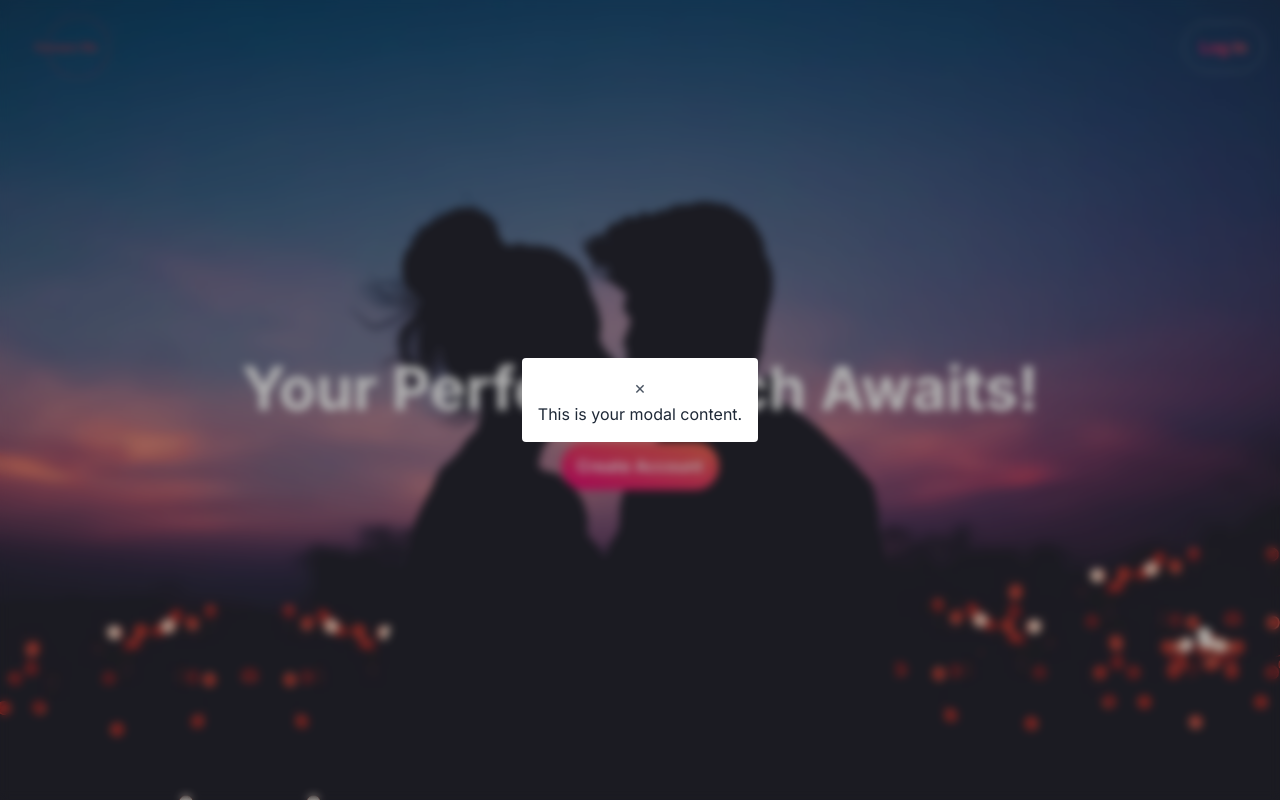
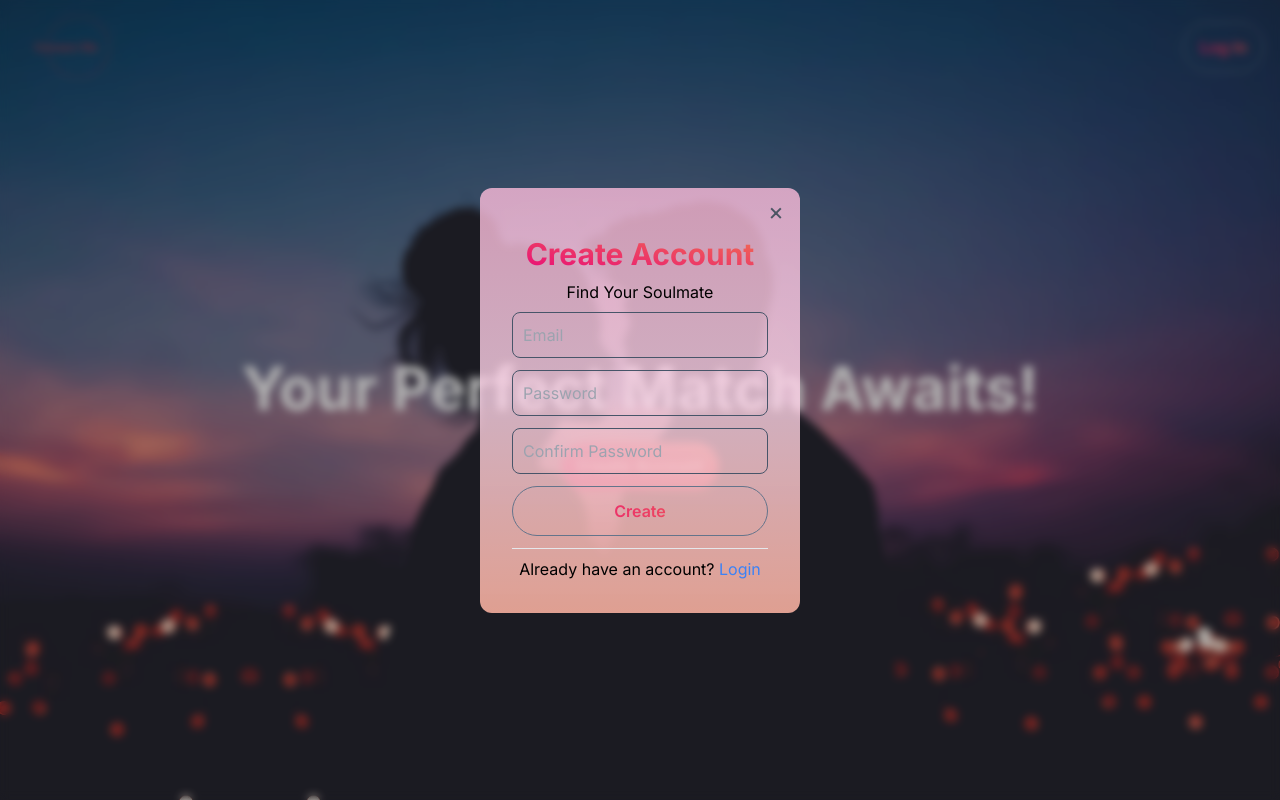
Before and after one commit to K-Aayush/ConnectMe, a Next.js app: page / in a window 1280 px wide. Both pictures are taken after a click on the button "Create Account". Built offline with nearby package versions, Linux system fonts and the light colour scheme.

Commit message:
create acc popup form

```diff
--- a/src/components/AuthModal.tsx
+++ b/src/components/AuthModal.tsx
@@ -1,21 +1,99 @@
 "use client"
 
+import { useState } from "react";
+import { Button } from "./index";
+
 const AuthModal = ({ isVisible, onClose }: any) => {
+
+    const [email, setEmail] = useState<string | null>(null);
+    const [password, setPassword] = useState<string | null>(null);
+    const [confirmPassword, setConfirmPassword] = useState<string | null>(null);
+    const [error, setError] = useState<string | null>(null);
+
     if (!isVisible) return null;
 
-    const handleOnClose = () => {
-        onClose()
+
+    const handleOnClose = (e: React.MouseEvent<HTMLDivElement>) => {
+        const target = e.target as HTMLDivElement;
+        if (target.id === "container") {
+            onClose();
+        }
+    };
+
+
+
+    const handleSubmit = (e: React.FormEvent<HTMLFormElement>) => {
+        e.preventDefault();
     }
 
+
+
     return (
-        <div className="fixed inset-0 bg-black bg-opacity-30 backdrop-blur-sm flex justify-center items-center">
-            <div className="bg-white p-4 rounded">
-                <div onClick={handleOnClose} className="cursor-pointer">
-                    <span className="text-gray-600 text-lg">×</span>
+        <div
+            id="container"
+            onClick={handleOnClose}
+            className="fixed inset-0 bg-black bg-opacity-30 backdrop-blur-sm flex justify-center items-center"
+        >
+            <div className="relative bg-gradient-to-b from-[#fdbcdbcb] via-[#ffd6eacb] to-[#ffb5a4dc] p-8 rounded-xl">
+                <div className="flex flex-col items-center justify-center gap-2">
+                    <h1 className="mt-4 text-transparent bg-clip-text bg-gradient-to-tr from-[#e90b78] to-[#f06e52] text-3xl font-bold" >
+                        Create Account
+                    </h1>
+                    <p className="text-black">
+                        Find Your Soulmate
+                    </p>
+                    <form
+                        className="flex flex-col gap-3"
+                        onSubmit={handleSubmit}
+                        action="">
+                        <input
+                            className="border border-slate-600 bg-transparent text-gray-900 text-md rounded-lg block w-full p-2.5"
+                            type="email"
+                            id="email"
+                            name="email"
+                            placeholder="Email"
+                            required={true}
+                            onChange={(e: React.ChangeEvent<HTMLInputElement>) => setEmail(e.target.value)}
+                        />
+
+                        <input
+                            className="border border-slate-600 bg-transparent text-gray-900 text-md rounded-lg block w-full p-2.5"
+                            type="password"
+                            id="password"
+                            name="password"
+                            placeholder="Password"
+                            required={true}
+                            pattern=".{7,}"
+                            onChange={(e: React.ChangeEvent<HTMLInputElement>) => setPassword(e.target.value)}
+                        />
+
+                        <input
+                            className="border border-slate-600 bg-transparent text-gray-900 text-md rounded-lg block w-full p-2.5"
+                            type="password"
+                            id="password-check"
+                            name="password-check"
+                            placeholder="Confirm Password"
+                            required={true}
+                            onChange={(e: React.ChangeEvent<HTMLInputElement>) => setConfirmPassword(e.target.value)}
+                        />
+
+                        <Button
+                            custom="border text-transparent bg-clip-text border-slate-500 hover:border-slate-900 bg-gradient-to-r from-[#e90b78] to-[#f06e52]"
+                            label="Create"
+                            onClick={() => {}}
+                        />
+                        <hr />
+                    </form>
+
+                    <p>Already have an account? <span className="text-blue-500 cursor-pointer">Login</span> </p>
                 </div>
-                <div className="">
-                    <p className="text-gray-800">This is your modal content.</p>
+                <div
+                    onClick={handleOnClose}
+                    className="cursor-pointer absolute top-2 right-4"
+                >
+                    <span id="container" className="text-gray-600 text-2xl">×</span>
                 </div>
+
             </div>
         </div>
     )
--- a/src/components/NavBar.tsx
+++ b/src/components/NavBar.tsx
@@ -12,7 +12,7 @@ const NavBar = () => {
                         src={"/Image/connectme logo.png"}
                         objectFit="cover"
                         width={100}
-                        height={0}
+                        height={100}
                         alt={""}
                     />
                 </div>
```
